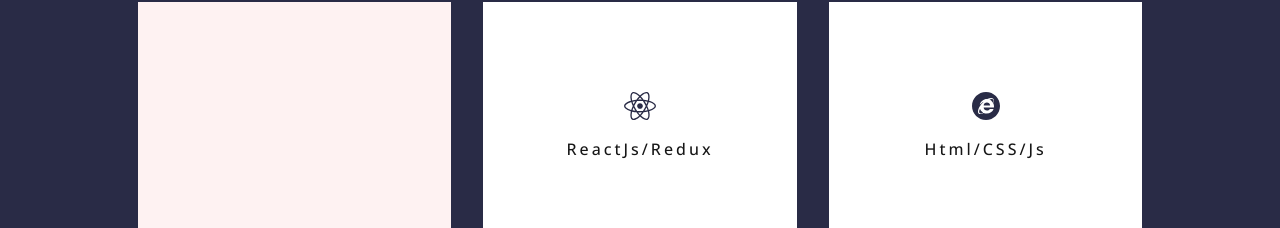
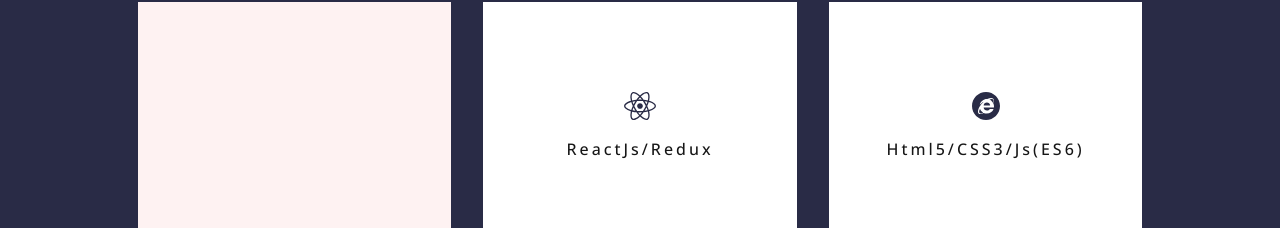
Before and after one commit to anandsharma12/react-portfolio1, a React (Create React App) app: page / in a window 1280 px wide. Shown: the part 2788-3016 px from the top of the page. Built offline with nearby package versions, Linux system fonts and the light colour scheme.

Commit message:
Update Services.jsx

```diff
--- a/src/components/Services.jsx
+++ b/src/components/Services.jsx
@@ -49,7 +49,7 @@ const Services = () => {
                    delay: 0.2,
                  }}>
                     <AiFillIeCircle />
-                    <span>Html/CSS/Js</span>
+                    <span>Html5/CSS3/Js(ES6)</span>
                 </motion.div>
                 <motion.div className='serviceBox4'
                 whileInView={animations.whileInView}
```
